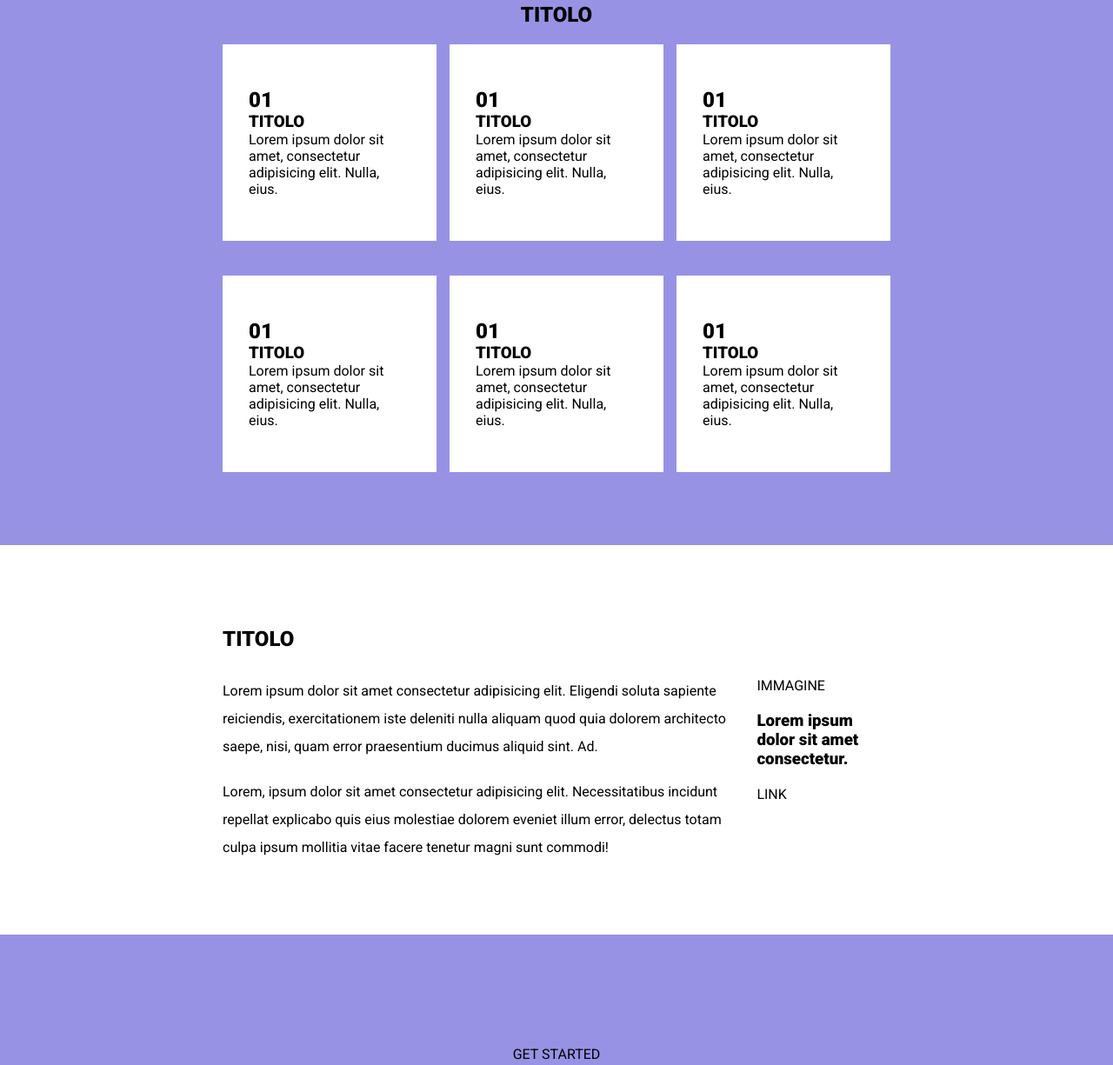
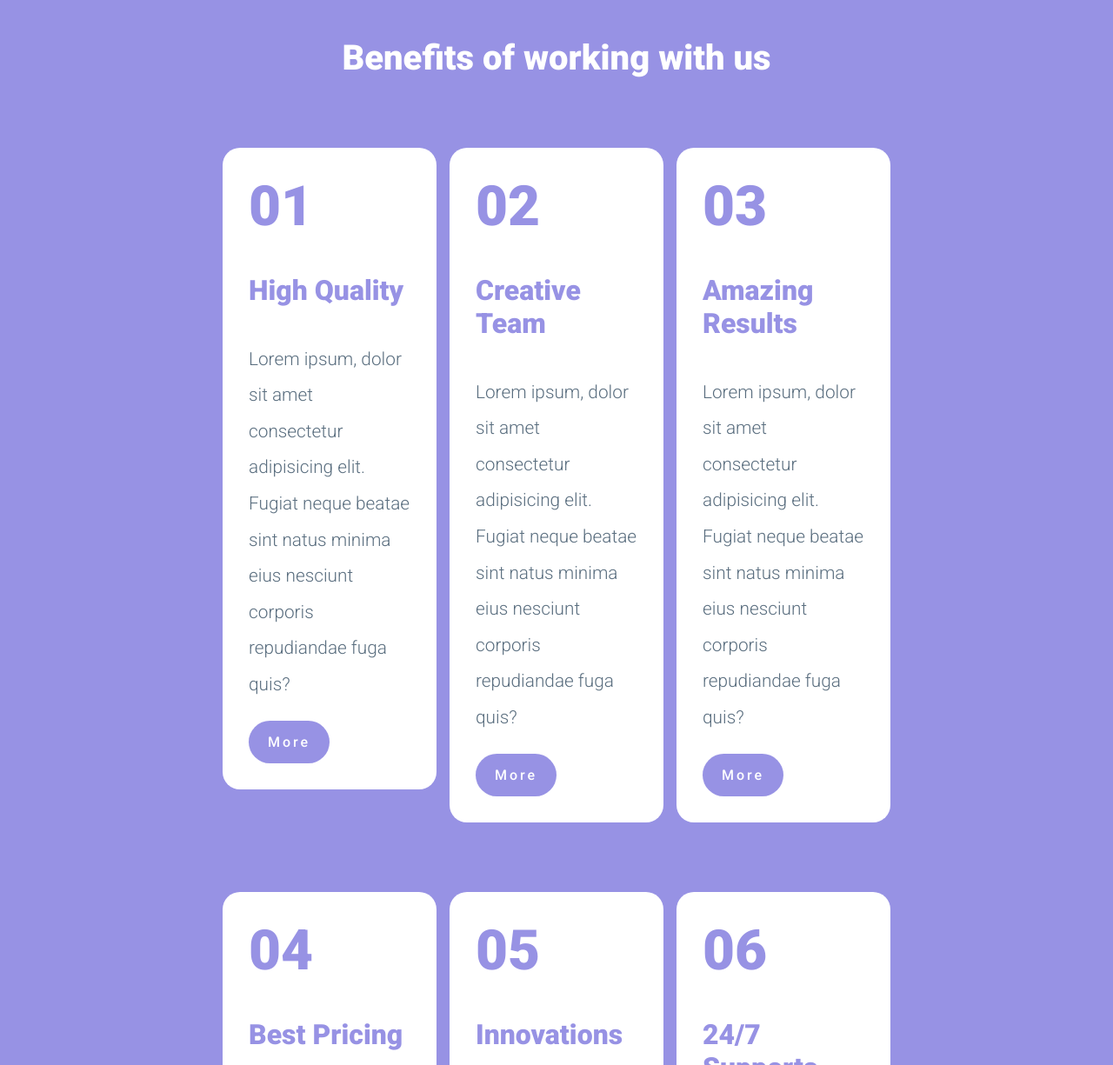
Before and after one commit to antoniodelgiudice02/htmlcss-responsive-layout, a plain HTML site: page index.html in a window 1280 px wide. Shown: the part 4069-5294 px from the top of the page at 87% size. Drawn offline with Linux system fonts and the light colour scheme.

Commit message:
FEAT: STYLE BENEFITS

```diff
--- a/css/style.css
+++ b/css/style.css
@@ -331,6 +331,47 @@ a{
     margin: var(--main-margin);
     padding: var(--card-padding);
     text-align: left;
+    border-radius: 20px;
+}
+
+/*STYLE*/
+
+#benefit .title{
+
+    color: var(--fourth-color);
+    font-size: 2.5rem;
+    margin: 40px 0;
+
+}
+
+#benefit .number{
+    color: var(--primary-color);
+    font-size: 4rem;
+}
+
+#benefit .card .title{
+    color: var(--primary-color);
+    font-size: 2rem;
+
+}
+
+#benefit .card .text{
+    color: var(--text-color);
+    font-weight: 300;
+    font-size: 1.3rem;
+    margin: var(--main-margin);
+
+}
+
+#benefit .button{
+    color: var(--fourth-color);
+    background-color: var(--primary-color);
+    padding: 15px;
+    border-radius: 25px;
+    text-align: center;
+    width: 50%;
+    letter-spacing: 3px;
+    font-weight: 500;
 }
 
 /*ABOUT US*/
--- a/index.html
+++ b/index.html
@@ -166,70 +166,78 @@
 
         </section>
 
+        <!--BENEFIT-->
+
         <section id="benefit" class="purple">
 
             <div class="container">
 
-                <h2>TITOLO</h2>
+                <h2 class="title">Benefits of working with us</h2>
 
                 <div class="row">
 
-                    <div class="col white">
+                    <div class="col ">
 
-                        <div class="card">
-                            <h2>01</h2>
-                            <h3>TITOLO</h3>
-                            <p>Lorem ipsum dolor sit amet, consectetur adipisicing elit. Nulla, eius.</p>
+                        <div class="card white">
+                            <h2 class="number">01</h2>
+                            <h3 class="title">High Quality</h3>
+                            <p class="text">Lorem ipsum, dolor sit amet consectetur adipisicing elit. Fugiat neque beatae sint natus minima eius nesciunt corporis repudiandae fuga quis?</p>
+                            <div class="button"><a href="">More</a></div>
                         </div>
 
                     </div>
 
-                    <div class="col white">
+                    <div class="col ">
 
-                        <div class="card">
-                            <h2>01</h2>
-                            <h3>TITOLO</h3>
-                            <p>Lorem ipsum dolor sit amet, consectetur adipisicing elit. Nulla, eius.</p>
+                        <div class="card white">
+                            <h2 class="number">02</h2>
+                            <h3 class="title">Creative Team</h3>
+                            <p class="text">Lorem ipsum, dolor sit amet consectetur adipisicing elit. Fugiat neque beatae sint natus minima eius nesciunt corporis repudiandae fuga quis?</p>
+                            <div class="button"><a href="">More</a></div>
                         </div>
 
                     </div>
 
-                    <div class="col white">
+                    <div class="col ">
 
-                        <div class="card">
-                            <h2>01</h2>
-                            <h3>TITOLO</h3>
-                            <p>Lorem ipsum dolor sit amet, consectetur adipisicing elit. Nulla, eius.</p>
+                        <div class="card white">
+                            <h2 class="number">03</h2>
+                            <h3 class="title">Amazing Results</h3>
+                            <p class="text">Lorem ipsum, dolor sit amet consectetur adipisicing elit. Fugiat neque beatae sint natus minima eius nesciunt corporis repudiandae fuga quis?</p>
+                            <div class="button"><a href="">More</a></div>
                         </div>
 
                     </div>
 
-                    <div class="col white">
+                    <div class="col ">
 
-                        <div class="card">
-                            <h2>01</h2>
-                            <h3>TITOLO</h3>
-                            <p>Lorem ipsum dolor sit amet, consectetur adipisicing elit. Nulla, eius.</p>
+                        <div class="card white">
+                            <h2 class="number">04</h2>
+                            <h3 class="title">Best Pricing</h3>
+                            <p class="text">Lorem ipsum, dolor sit amet consectetur adipisicing elit. Fugiat neque beatae sint natus minima eius nesciunt corporis repudiandae fuga quis?</p>
+                            <div class="button"><a href="">More</a></div>
                         </div>
 
                     </div>
 
-                    <div class="col white">
+                    <div class="col ">
 
-                        <div class="card">
-                            <h2>01</h2>
-                            <h3>TITOLO</h3>
-                            <p>Lorem ipsum dolor sit amet, consectetur adipisicing elit. Nulla, eius.</p>
+                        <div class="card white">
+                            <h2 class="number">05</h2>
+                            <h3 class="title">Innovations</h3>
+                            <p class="text">Lorem ipsum, dolor sit amet consectetur adipisicing elit. Fugiat neque beatae sint natus minima eius nesciunt corporis repudiandae fuga quis?</p>
+                            <div class="button"><a href="">More</a></div>
                         </div>
 
                     </div>
 
-                    <div class="col white">
+                    <div class="col ">
 
-                        <div class="card">
-                            <h2>01</h2>
-                            <h3>TITOLO</h3>
-                            <p>Lorem ipsum dolor sit amet, consectetur adipisicing elit. Nulla, eius.</p>
+                        <div class="card white">
+                            <h2 class="number">06</h2>
+                            <h3 class="title">24/7 Supports</h3>
+                            <p class="text">Lorem ipsum, dolor sit amet consectetur adipisicing elit. Fugiat neque beatae sint natus minima eius nesciunt corporis repudiandae fuga quis?</p>
+                            <div class="button"><a href="">More</a></div>
                         </div>
 
                     </div>
```
